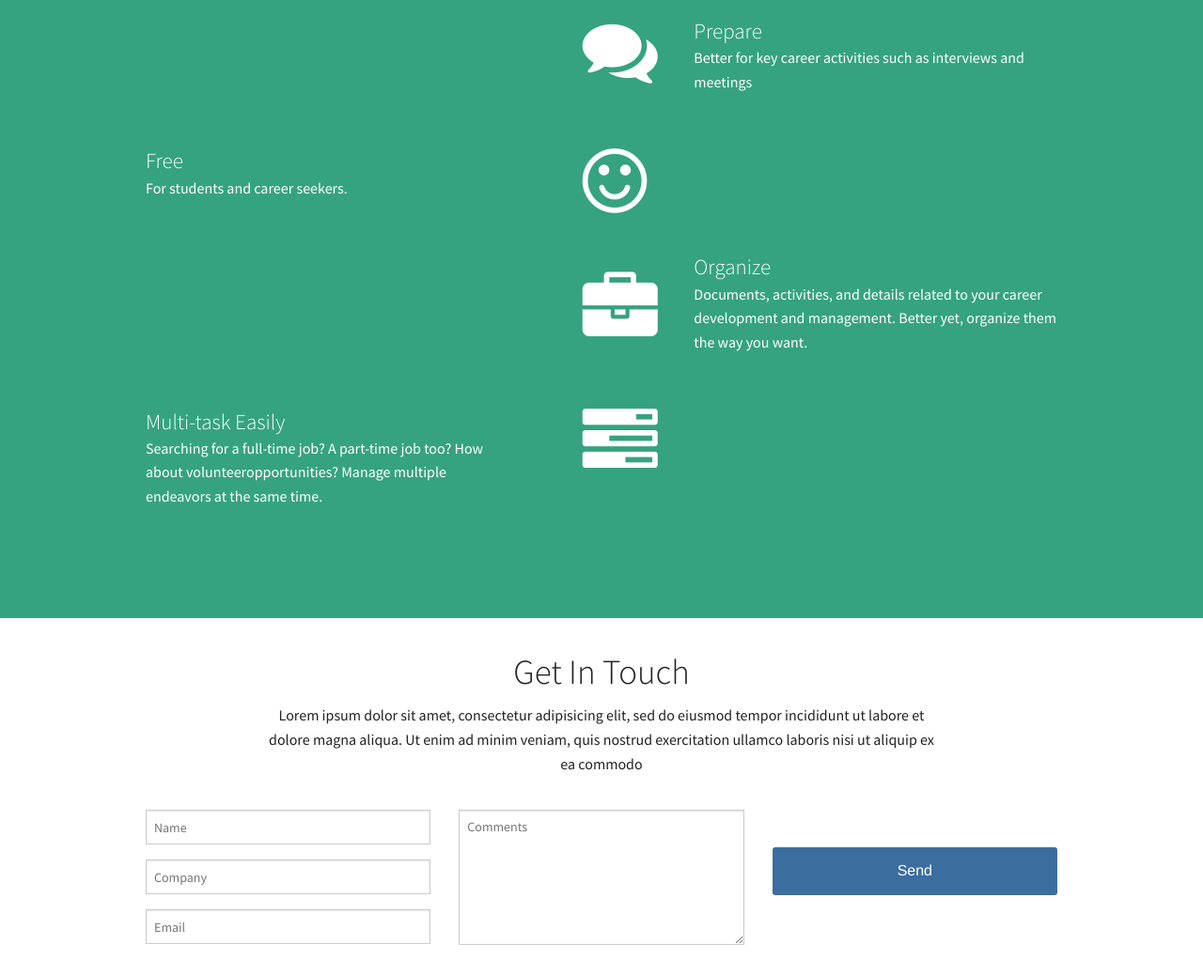
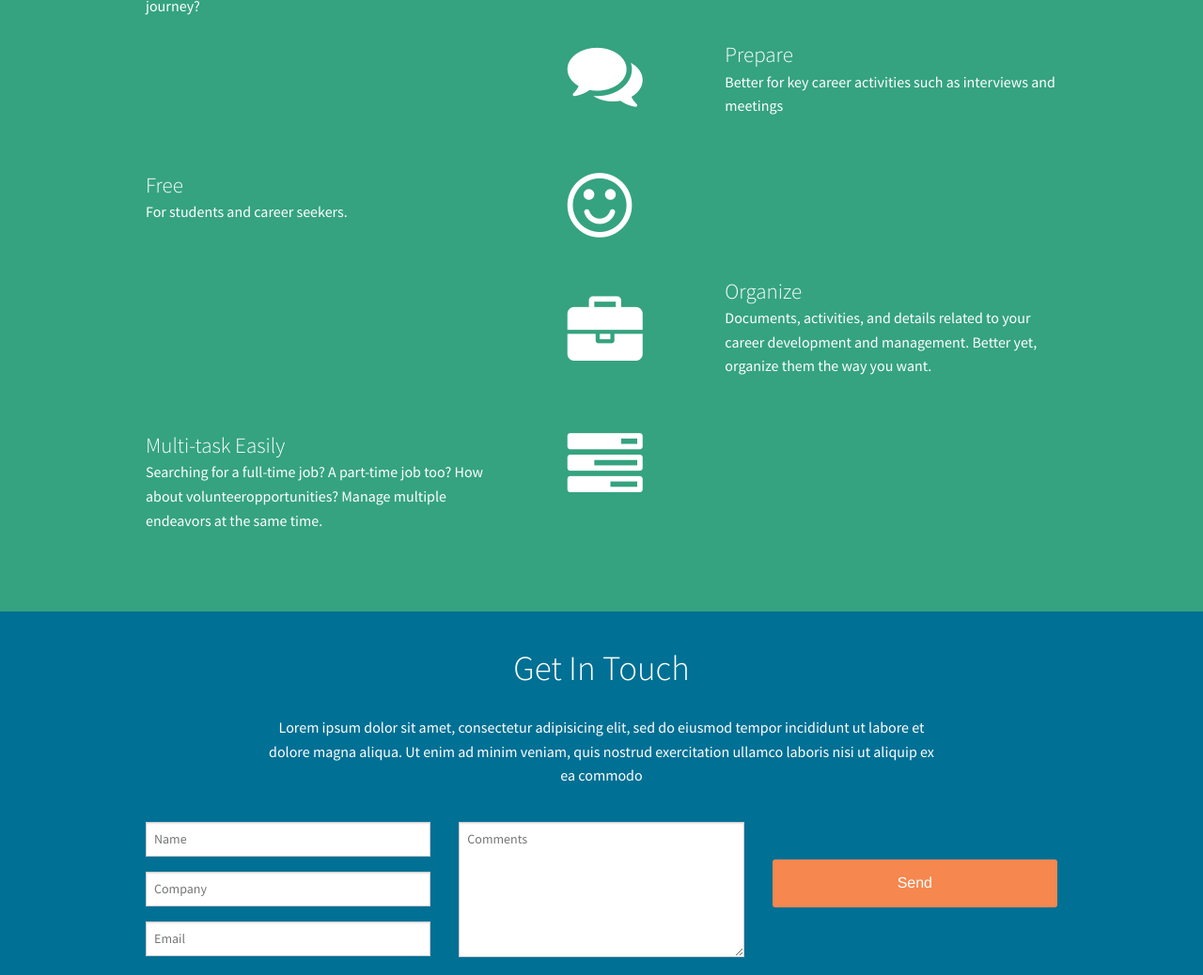
Before and after one commit to palenske2/Pursuits, a plain HTML site: page index.html in a window 1280 px wide. Shown: the part 1258-2296 px from the top of the page at 94% size. Drawn offline with Linux system fonts and the light colour scheme.

Commit message:
Get in touch background color

```diff
--- a/css/style.css
+++ b/css/style.css
@@ -36,7 +36,7 @@ header a{
 	margin-bottom: 50px;
 }
 .feature6 {
-	padding-bottom: 3rem;
+	padding-bottom: 2rem;
 }
 .icon1 {
 	padding-top: 1.5rem;
@@ -54,9 +54,7 @@ header a{
 	margin-top: 2.5rem !important;
 }
 footer {
-	margin-top: 3rem;
 	background-color: #35A37F;
-
 }
 .twitterbottom h2 {
 	color: white;
@@ -73,7 +71,10 @@ footer {
 	color:#f5b24f;
 }
 .getintouch {
-	margin-top: 1rem;
+	padding-top: 1rem;
+	padding-bottom: 1rem;
+	color: white;
+	background-color: #007095
 }
 .topheading{
 	background-color: rgba(0,0,0,.33);
@@ -83,5 +84,8 @@ footer {
 	margin-top: 1rem;
 }
 .iconpadding {
-	padding-left: 3rem;
+	padding-left: 2rem;
 }
+.featuretextright {
+	padding-left: 3rem !important;
+}
--- a/index.html
+++ b/index.html
@@ -49,7 +49,7 @@
         <div class="icon large-1 large-offset-5 columns small-only-text-center">
           <span><i class="icon1 iconpadding fa fa-sitemap fa-5x"></i></span>
         </div>
-        <div class="large-5 columns">
+        <div class="large-5 columns featuretextright">
           <h4 class="clearmarg why">Simple, Beautiful, and Visual organization.</h4>
           <p>Pursuits allows you to keep track of everything
           you're working on - documents, activities, research, and details related to your career
@@ -68,7 +68,7 @@
         <div class="icon large-1 large-offset-5 columns small-only-text-center">
           <span><i class="fa fa-comments fa-5x iconpadding"></i></span>
         </div>
-        <div class="feature3 large-5 columns">
+        <div class="feature3 large-5 columns featuretextright">
          <h4 class="clearmarg why">Prepare</h4>
           <p>Better for key career activities such as interviews and meetings
           </p>
@@ -86,7 +86,7 @@
           <div class="icon large-1 large-offset-5 columns small-only-text-center">
             <span><i class="icon1 fa fa-briefcase fa-5x iconpadding"></i></span>
           </div>
-          <div class="large-5 columns">
+          <div class="large-5 columns featuretextright">
             <h4 class="clearmarg why">Organize</h4>
             <p> Documents, activities, and details related to your career development and
               management. Better yet, organize them the way you want.<p/>
```
Also changed, not shown: css/foundation.css.
